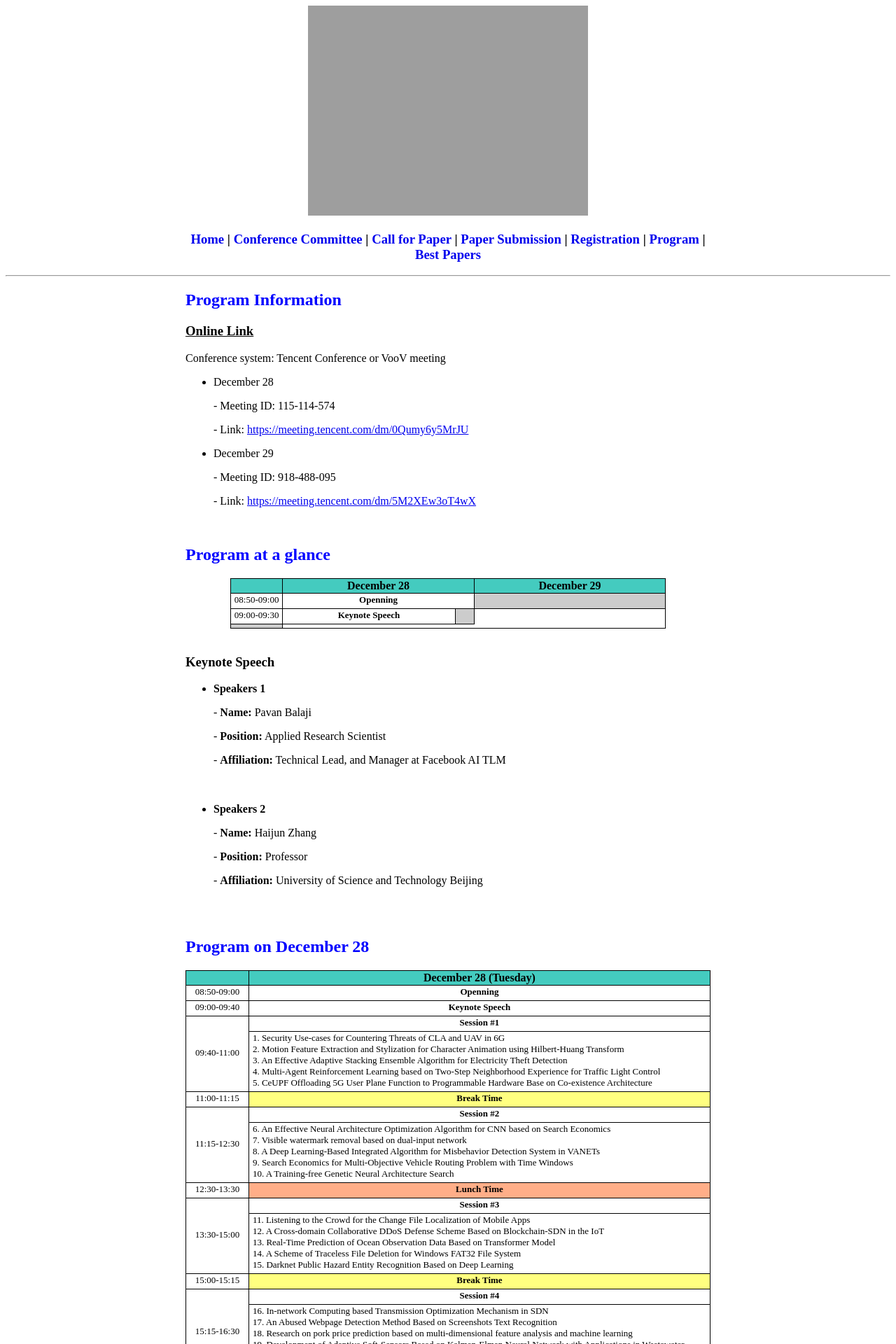
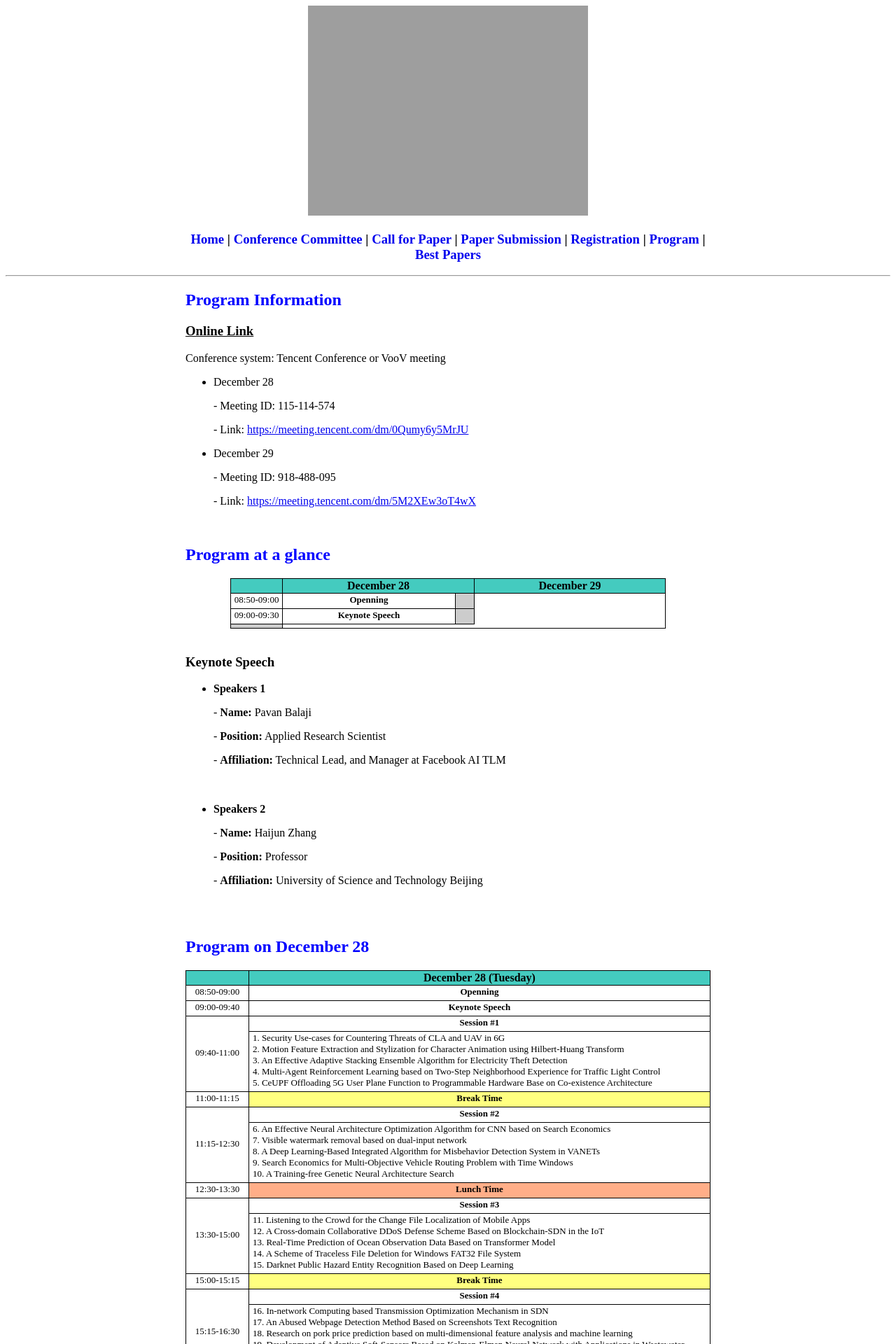
Before and after one commit to icea-conf/2021, a Jekyll site: the page built from program/index.html, in a window 1280 px wide. Shown: the top 1920 px of the page at 70% size. Built offline with Jekyll 4.4.1, drawn with Linux system fonts in a browser that asks for light colours.

Commit message:
Update index.html

```diff
--- a/program/index.html
+++ b/program/index.html
@@ -31,8 +31,8 @@ title: ACM ICEA 2021
 
                          <tr>
                               <td class="tcontent4">08:50-09:00</td>
-                              <td class="tcontent4" colspan="2"><b>Openning</b></td>
-                              <td class="tcontent4" colspan="2" style="background-color:#CCCCCC"></td>
+                              <td class="tcontent4"><b>Openning</b></td>
+                              <td class="tcontent4" style="background-color:#CCCCCC"></td>
                          </tr>
 
                          <tr>
```
